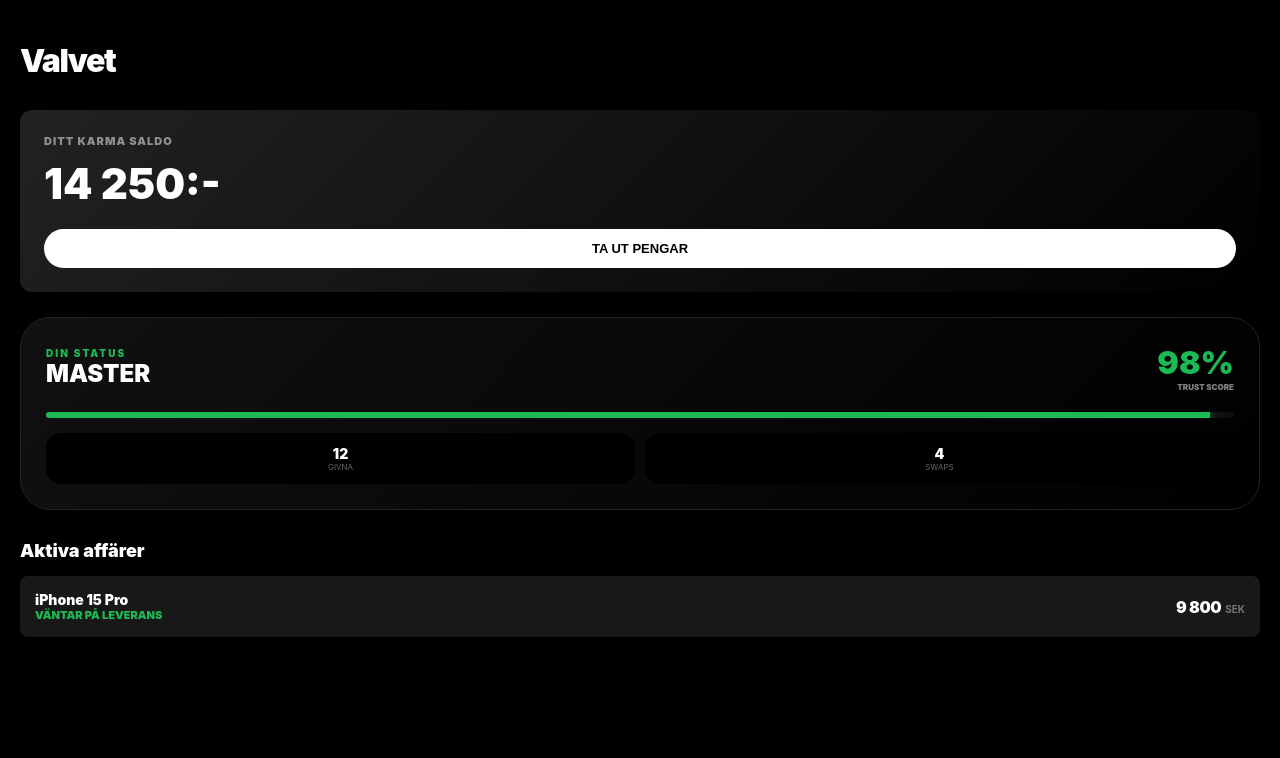
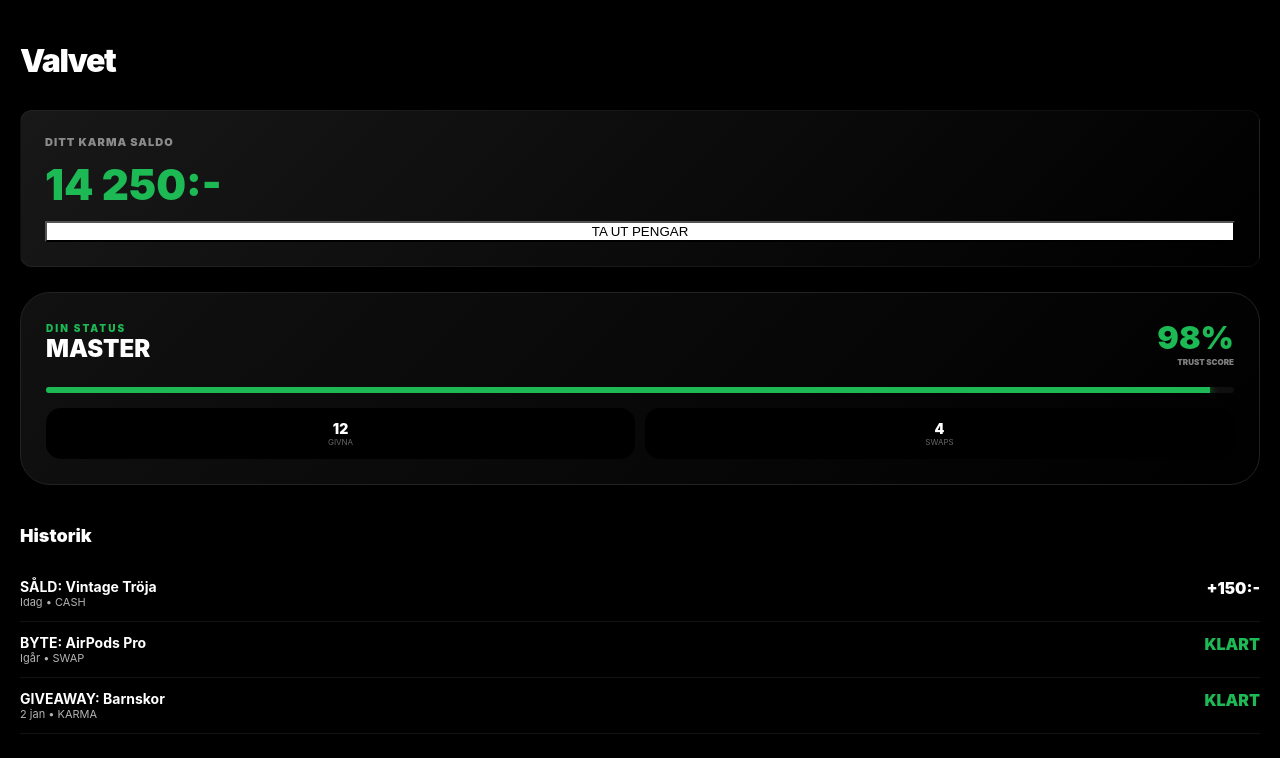
Before and after one commit to gascheckking/marketbeg-appGem, a Next.js app: page /vault in a window 1280 px wide. Shown: the top 758 px of the page. Built offline with nearby package versions, Linux system fonts and the light colour scheme.

Commit message:
Update page.tsx

```diff
--- a/app/vault/page.tsx
+++ b/app/vault/page.tsx
@@ -1,38 +1,43 @@
 // // app/vault/page.tsx
 "use client";
-import React from "react";
-import PriceTag from "@/components/PriceTag";
-import KarmaTrustCard from "@/components/KarmaTrustCard";
+import React from 'react';
+import KarmaTrustCard from '@/components/KarmaTrustCard';
 
 export default function VaultPage() {
+  const transactions = [
+    { id: 1, title: "SÅLD: Vintage Tröja", price: 150, type: 'CASH', date: 'Idag' },
+    { id: 2, title: "BYTE: AirPods Pro", price: 0, type: 'SWAP', date: 'Igår' },
+    { id: 3, title: "GIVEAWAY: Barnskor", price: 0, type: 'KARMA', date: '2 jan' }
+  ];
+
   return (
-    <div style={{ padding: '20px', paddingBottom: '100px' }}>
+    <div style={{ padding: '20px', paddingBottom: '100px', background: '#000', minHeight: '100vh' }}>
       <header style={{ marginBottom: '30px' }}>
         <h1 style={{ fontSize: '32px', fontWeight: 900, letterSpacing: '-1.5px' }}>Valvet</h1>
       </header>
 
       {/* SALDO-SEKTION */}
-      <div style={{ background: 'linear-gradient(135deg, #222 0%, #000 100%)', padding: '24px', borderRadius: '12px', marginBottom: '25px', border: '1px solid var(--border)' }}>
+      <div style={{ background: 'linear-gradient(135deg, #181818 0%, #000 100%)', padding: '24px', borderRadius: '12px', marginBottom: '25px', border: '1px solid rgba(255,255,255,0.05)' }}>
         <div style={{ fontSize: '11px', fontWeight: 900, opacity: 0.5, letterSpacing: '1px' }}>DITT KARMA SALDO</div>
-        <div style={{ fontSize: '42px', fontWeight: 900, margin: '10px 0' }}>14 250:-</div>
-        <button style={{ width: '100%', background: '#fff', color: '#000', border: 'none', borderRadius: '50px', padding: '12px', fontWeight: 900, fontSize: '13px', marginTop: '10px' }}>
-          TA UT PENGAR
-        </button>
+        <div style={{ fontSize: '42px', fontWeight: 900, margin: '10px 0', color: 'var(--karma-green)' }}>14 250:-</div>
+        <button className="pill-btn" style={{ width: '100%', background: '#fff', color: '#000' }}>TA UT PENGAR</button>
       </div>
 
-      <KarmaTrustCard score={98} level="Master" />
+      <KarmaTrustCard score={98} />
 
-      <div style={{ marginTop: '30px' }}>
-        <h2 style={{ fontSize: '18px', fontWeight: 900, marginBottom: '15px' }}>Aktiva affärer</h2>
-        <div style={{ background: 'var(--bg-card)', borderRadius: '8px', padding: '15px', border: '1px solid var(--border)' }}>
-          <div style={{ display: 'flex', justifyContent: 'space-between', alignItems: 'center' }}>
+      <div style={{ marginTop: '40px' }}>
+        <h2 style={{ fontSize: '18px', fontWeight: 900, marginBottom: '20px' }}>Historik</h2>
+        {transactions.map(t => (
+          <div key={t.id} className="compact-row" style={{ display: 'flex', justifyContent: 'space-between', padding: '12px 0', borderBottom: '1px solid #121212' }}>
             <div>
-              <div style={{ fontSize: '14px', fontWeight: 900 }}>iPhone 15 Pro</div>
-              <div style={{ fontSize: '11px', color: 'var(--karma-green)', fontWeight: 900 }}>VÄNTAR PÅ LEVERANS</div>
+              <div style={{ fontSize: '14px', fontWeight: 700 }}>{t.title}</div>
+              <div style={{ fontSize: '11px', color: '#b3b3b3' }}>{t.date} • {t.type}</div>
             </div>
-            <PriceTag price={9800} size="sm" />
+            <div style={{ fontWeight: 900, color: t.price > 0 ? '#fff' : 'var(--karma-green)' }}>
+              {t.price > 0 ? `+${t.price}:-` : 'KLART'}
+            </div>
           </div>
-        </div>
+        ))}
       </div>
     </div>
   );
```
